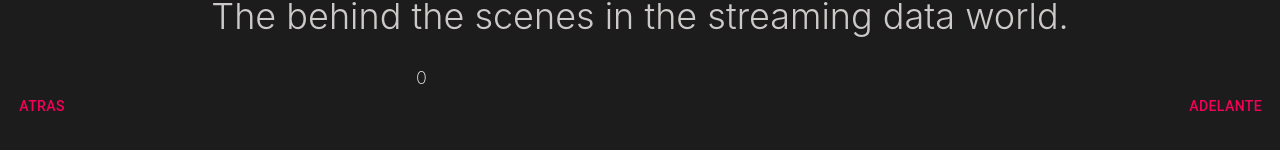
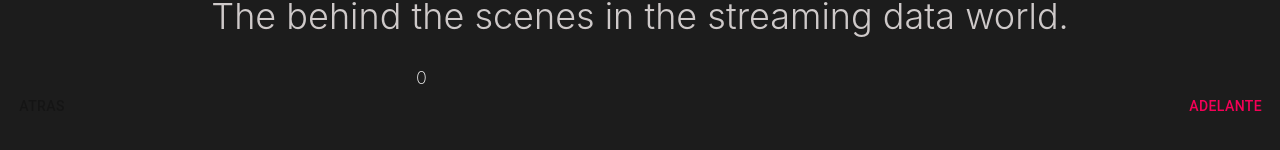
Before and after one commit to risitodeoro/CV, a React (Create React App) app: page / in a window 1280 px wide. Shown: the part 176-326 px from the top of the page. Built offline with nearby package versions, Linux system fonts and the light colour scheme.

Commit message:
disabled buttons

```diff
--- a/src/App.js
+++ b/src/App.js
@@ -10,21 +10,21 @@ function Botones(props) {
 
   var noMas, noMenos;
   if(props.indice==0){
-    noMenos=(true)
+    noMenos=true
   }
   if(props.indice>=2){
-    noMas=(true)
+    noMas=true
   }
 
   return(
   <div className="botones">
     <div className="Volver">
-      <Button disable={noMenos} color="secondary" onClick={props.hiceclick}>
+      <Button disabled={noMenos} color="secondary" onClick={props.hiceclick}>
         Atras
       </Button>
     </div>
     <div className="Siguiente">
-      <Button disable={noMas} color="secondary" onClick={props.hiceclickAdelante}>
+      <Button disabled={noMas} color="secondary" onClick={props.hiceclickAdelante}>
         Adelante
       </Button>
     </div>
```
